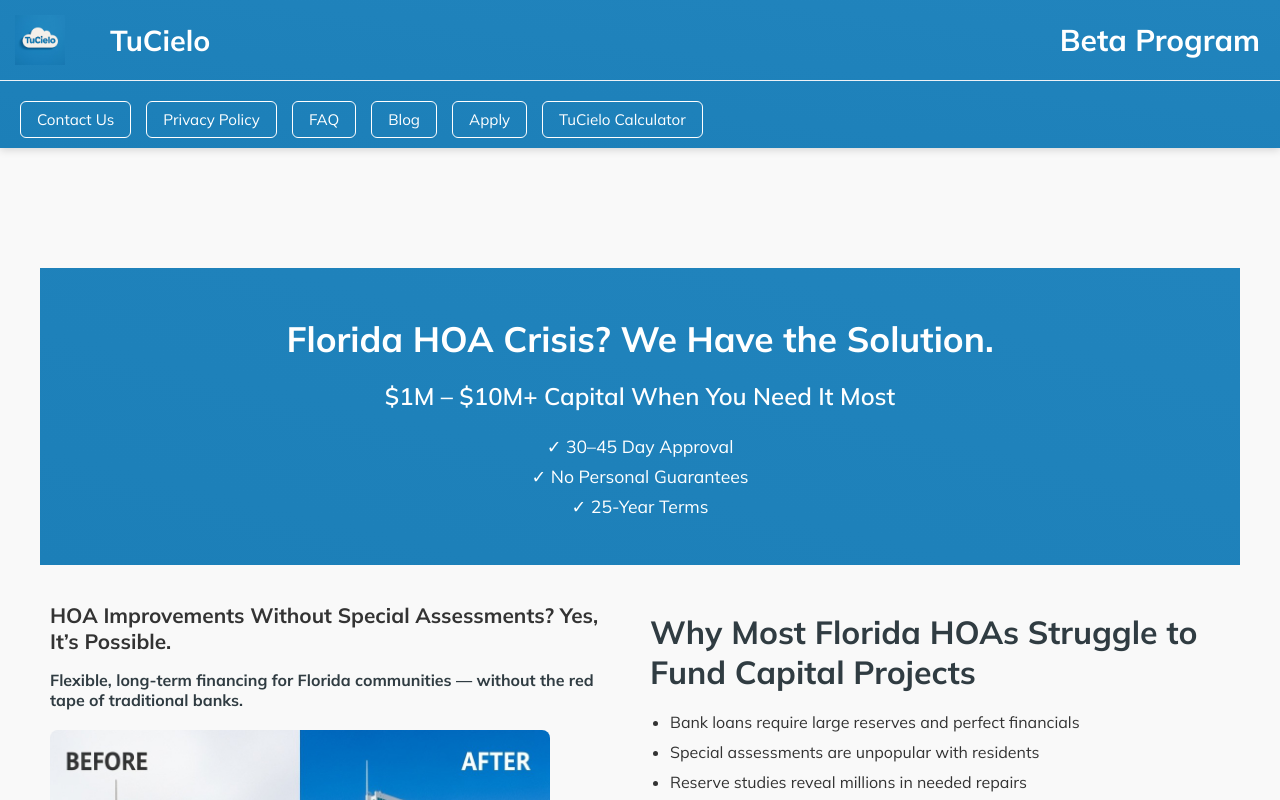
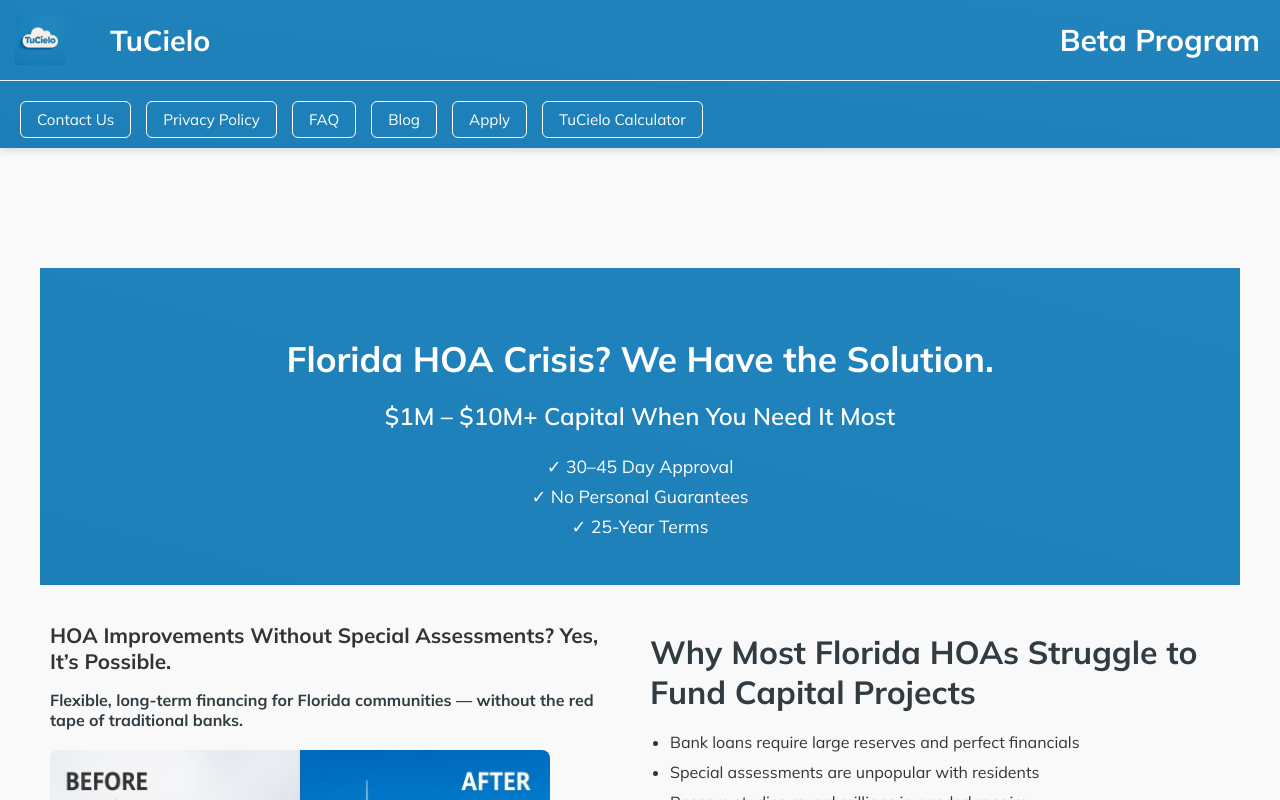
Before and after one commit to MetaCapFin/tu-cielo-site, a React (Create React App) app: page / in a window 1280 px wide. Shown: the top 800 px of the page. Built offline with nearby package versions, Linux system fonts and the light colour scheme.

Commit message:
Update App.css

```diff
--- a/src/App.css
+++ b/src/App.css
@@ -119,11 +119,10 @@
 .hero-section {
   background: linear-gradient(to bottom left, #2184BD, #1C7FB8);
   color: white;
-  padding: 60px 20px 40px;
+  padding: 40px 20px 40px;
   text-align: center;
   font-family: 'Mulish', sans-serif;
   margin-top: 0;
-  padding-top: 20px;
 }
 
 .hero-content h1 {
```
